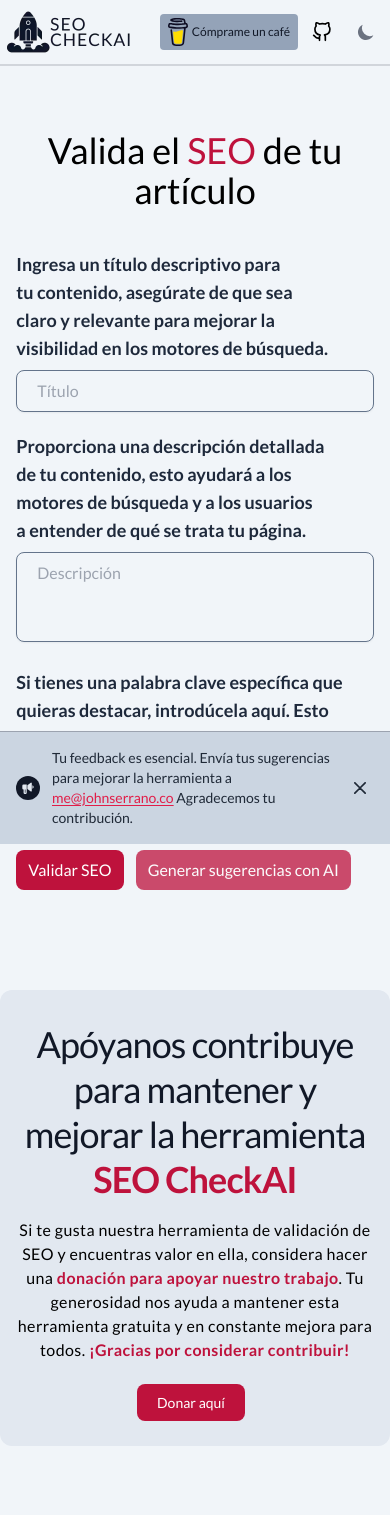
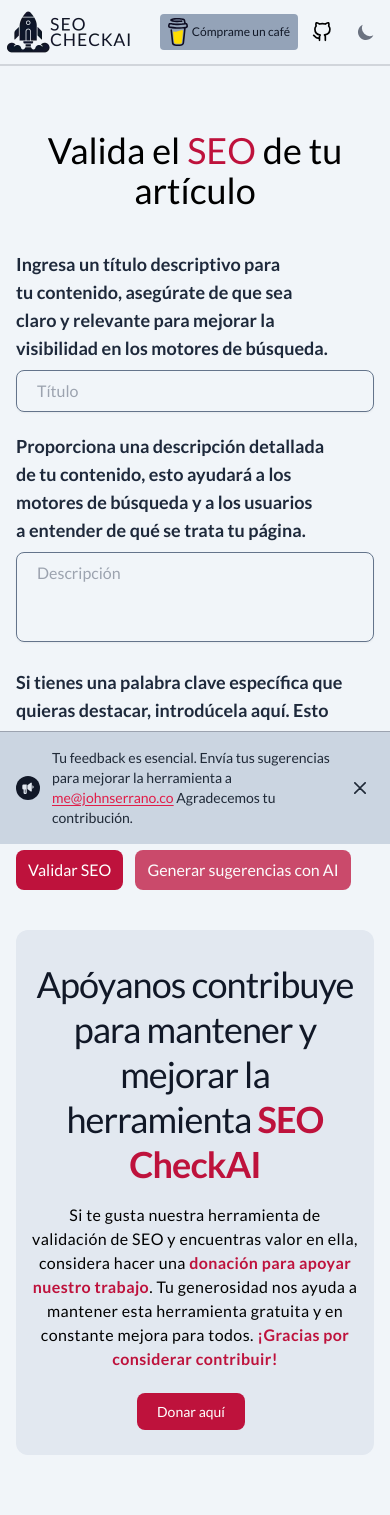
Before and after one commit to johnsi15/seocheck-ai, a Next.js app: page /validar-seo in a window 390 px wide. Shown: the top 1515 px of the page. Built offline with nearby package versions, Linux system fonts and the light colour scheme.

Commit message:
Add styles Donate

```diff
--- a/src/app/validar-seo/page.tsx
+++ b/src/app/validar-seo/page.tsx
@@ -40,7 +40,7 @@ export default function CheckSeo() {
     <>
       <Banner />
       <Header />
-      <main className='flex flex-col items-center pt-16 pb-10'>
+      <main className='flex flex-col items-center pt-16 pb-10 px-4 md:px-0 w-full m-auto md:w-[700px]'>
         <h1 className='text-4xl dark:text-slate-200 mb-10 text-center'>
           Valida el <span className='dark:text-rose-600 text-rose-700'>SEO</span> de tu artículo
         </h1>
--- a/src/components/Donate.tsx
+++ b/src/components/Donate.tsx
@@ -1,6 +1,6 @@
 export function Donate() {
   return (
-    <section className='bg-slate-200 dark:bg-transparent  mt-[100px] rounded-xl dark:border-2 dark:border-slate-500'>
+    <section className='bg-slate-200 dark:bg-transparent mt-10 md:mt-[100px] rounded-xl dark:border-2 dark:border-slate-500'>
       <div className='py-8 px-4 mx-auto max-w-screen-xl sm:py-16 lg:px-6'>
         <div className='mx-auto max-w-screen-sm text-center'>
           <h2 className='mb-4 text-4xl tracking-tight font-extrabold leading-tight text-gray-900 dark:text-slate-200'>
--- a/src/components/FormSeoCheck.tsx
+++ b/src/components/FormSeoCheck.tsx
@@ -100,7 +100,7 @@ export function FormSeoCheck() {
 
       {loading && <Loading />}
 
-      <form onSubmit={handleSubmit(onSubmit)} className='flex flex-col gap-5 w-11/12 md:w-[700px]'>
+      <form onSubmit={handleSubmit(onSubmit)} className='flex flex-col gap-5 w-full md:w-[700px]'>
         <label htmlFor='title' className='flex flex-col'>
           <span className='mb-2 text-lg text-slate-800 dark:text-slate-200 font-semibold text-balance'>
             Ingresa un título descriptivo para tu contenido, asegúrate de que sea claro y relevante para mejorar la
```
